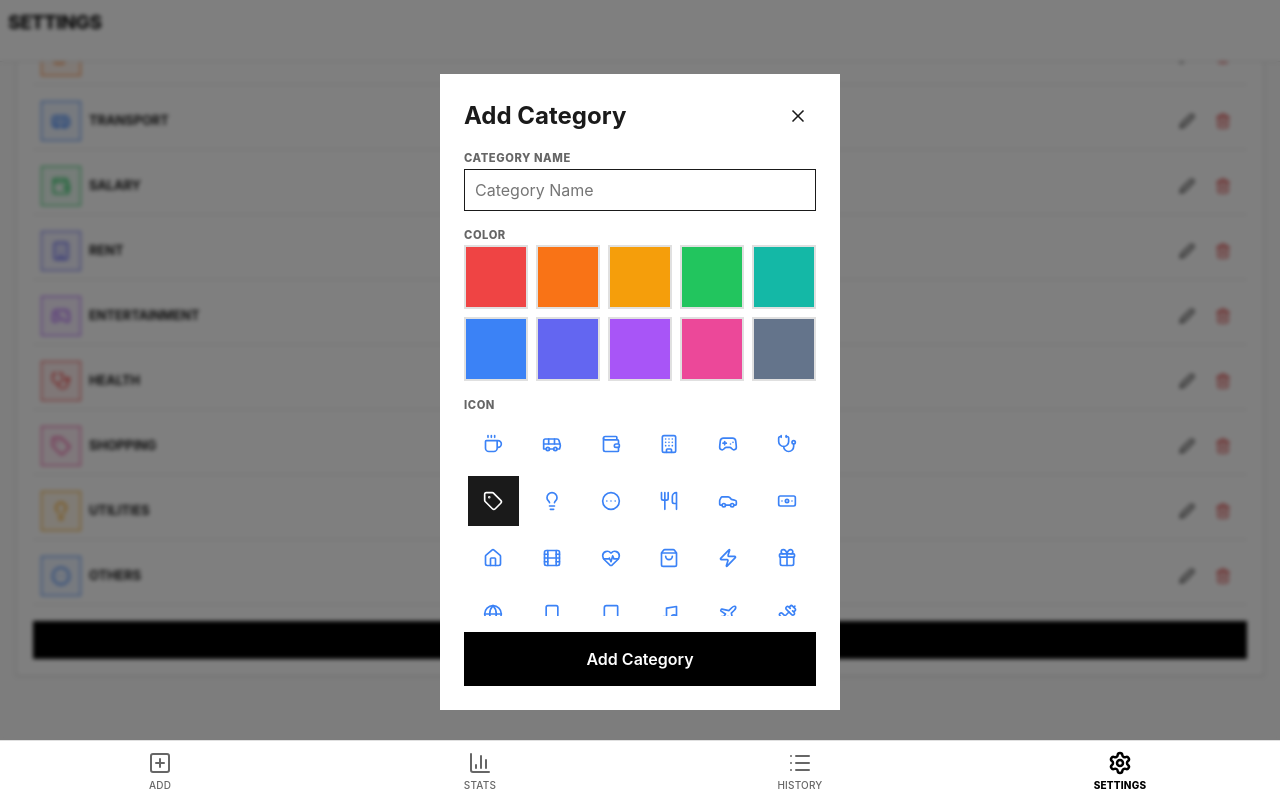
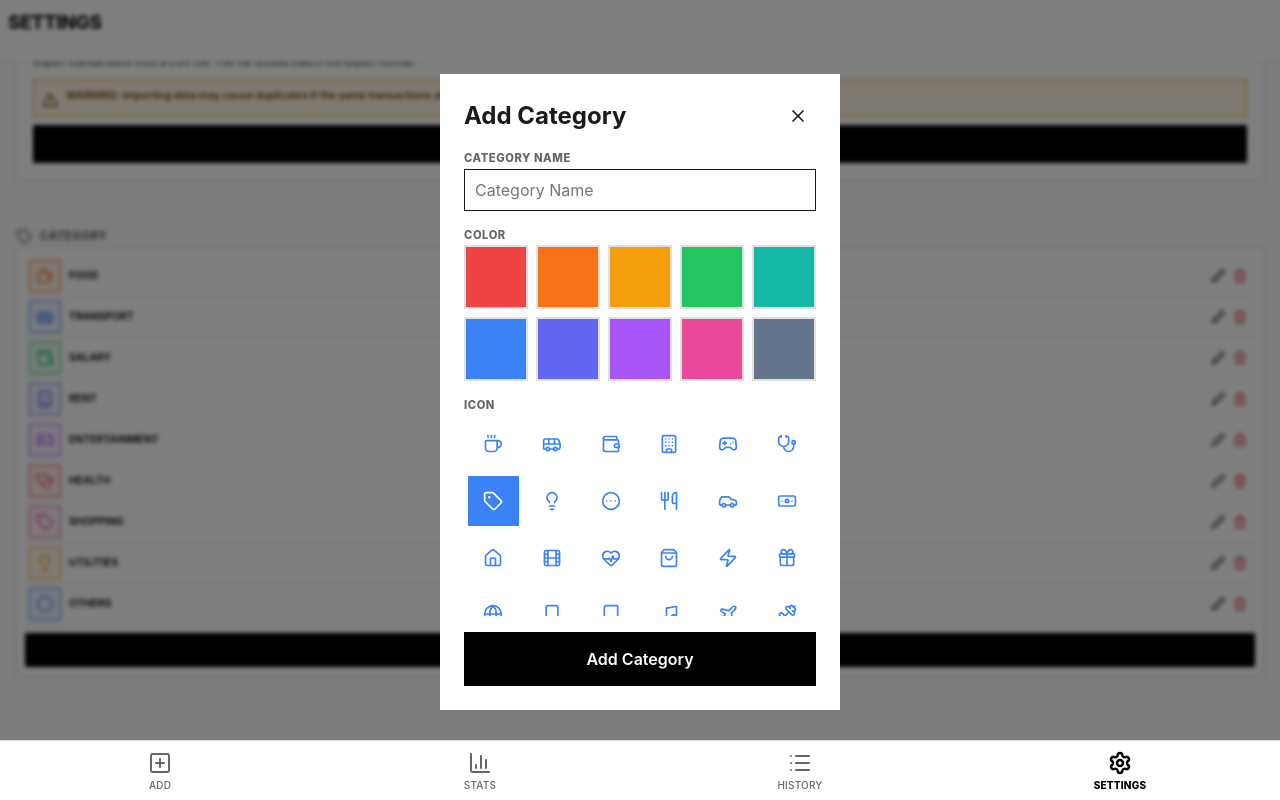
Before and after one commit to gabstevens/pocket-pilot, a React (Vite) app: page /settings in a window 1280 px wide. Both pictures are taken after a click on the button "Add Category". Built offline with nearby package versions, Linux system fonts and the light colour scheme.

Commit message:
Settings: Add category management and condense UI

```diff
--- a/src/components/AddCategoryModal.tsx
+++ b/src/components/AddCategoryModal.tsx
@@ -88,17 +88,30 @@ const AddCategoryModal: React.FC<AddCategoryModalProps> = ({ initialData, onClos
         <div className="form-group">
           <label>Icon</label>
           <div className="icon-grid border-color">
-            {AVAILABLE_ICONS.map((iconName) => (
+            {AVAILABLE_ICONS.map((iconName) => {
+              const isActive = selectedIcon === iconName;
+              return (
                 <button
                   key={iconName}
                   type="button"
                   onClick={() => setSelectedIcon(iconName)}
                   aria-label={`Select ${iconName} icon`}
-                className={`category-btn ${selectedIcon === iconName ? 'category-btn-active' : 'bg-white border-none'}`}
+                  className={`category-btn ${isActive ? '' : 'bg-white border-none'}`}
+                  style={{
+                    backgroundColor: isActive ? CATEGORY_COLORS[selectedColor] : 'white',
+                    color: isActive ? 'white' : 'inherit',
+                    borderColor: isActive ? CATEGORY_COLORS[selectedColor] : 'transparent'
+                  }}
                 >
-                <CategoryIcon name={iconName} size={20} categoryColor={selectedIcon === iconName ? undefined : selectedColor} />
+                  <CategoryIcon
+                    name={iconName}
+                    size={20}
+                    categoryColor={isActive ? undefined : selectedColor}
+                    color={isActive ? 'white' : undefined}
+                  />
                 </button>
-            ))}
+              );
+            })}
           </div>
         </div>
 
--- a/src/components/Settings.tsx
+++ b/src/components/Settings.tsx
@@ -270,46 +270,46 @@ const Settings: React.FC = () => {
             <label className="flex items-center gap-sm">
               <Tag size={16} /> {t('add.category')}
             </label>
-            <div className="card flex flex-col gap-sm p-md">
-              <div className="flex flex-col gap-sm">
+            <div className="card flex flex-col gap-none p-sm">
+              <div className="flex flex-col gap-none">
                 {categories.map(cat => (
-                  <div key={cat.name} className="flex items-center justify-between p-sm border-bottom">
+                  <div key={cat.name} className="flex items-center justify-between p-xs border-bottom">
                     <div className="flex items-center gap-sm min-w-0">
                       <div
-                        className="w-10 h-10 flex-shrink-0 flex items-center justify-center border-1"
+                        className="w-8 h-8 flex-shrink-0 flex items-center justify-center border-1"
                         style={{
                           backgroundColor: cat.color ? `${CATEGORY_COLORS[cat.color]}15` : 'transparent',
                           borderColor: cat.color ? CATEGORY_COLORS[cat.color] : 'var(--border-color)'
                         }}
                       >
-                        <CategoryIcon name={cat.icon} size={20} categoryColor={cat.color} />
+                        <CategoryIcon name={cat.icon} size={18} categoryColor={cat.color} />
                       </div>
-                      <span className="font-bold text-sm uppercase truncate">{cat.name}</span>
+                      <span className="font-bold text-xs uppercase truncate">{cat.name}</span>
                     </div>
-                    <div className="flex gap-xs flex-shrink-0">
+                    <div className="flex gap-none flex-shrink-0">
                       <button
-                        className="btn-ghost p-sm"
+                        className="btn-ghost p-xs"
                         onClick={() => setEditingCategory(cat)}
                         aria-label="Edit category"
                       >
-                        <Edit2 size={16} />
+                        <Edit2 size={14} />
                       </button>
                       <button
-                        className="btn-ghost p-sm text-error"
+                        className="btn-ghost p-xs text-error"
                         onClick={() => handleDeleteCategory(cat)}
                         aria-label="Delete category"
                       >
-                        <Trash2 size={16} />
+                        <Trash2 size={14} />
                       </button>
                     </div>
                   </div>
                 ))}
               </div>
               <button
-                className="btn-primary btn-full justify-center mt-sm"
+                className="btn-primary btn-full justify-center mt-sm p-sm text-sm"
                 onClick={() => setIsAddingCategory(true)}
               >
-                <Plus size={18} /> {t('add.addCategory')}
+                <Plus size={16} /> {t('add.addCategory')}
               </button>
             </div>
           </div>
--- a/src/components/TransactionForm.tsx
+++ b/src/components/TransactionForm.tsx
@@ -115,10 +115,6 @@ const TransactionForm: React.FC<TransactionFormProps> = ({
     if (isNewTransaction) {
       resetForm();
     }
-  };
-
-  const getCategoryColor = (name: string) => {
-    return categories.find(c => c.name === name)?.color;
   };
 
   return (
--- a/src/locales/en-US.json
+++ b/src/locales/en-US.json
@@ -65,6 +65,8 @@
     "importHelp": "Import transactions from a CSV file. The file should match the export format.",
     "importWarning": "WARNING: Importing data may cause duplicates if the same transactions already exist. Transactions with matching IDs will be updated.",
     "import": "Import CSV",
+    "categoryInUse": "Category cannot be deleted as it is used in some transactions.",
+    "deleteCategoryConfirm": "Are you sure you want to delete '{{name}}'?",
     "dataPrivacy": "All data is stored locally on your device."
   }
 }
--- a/src/locales/it-IT.json
+++ b/src/locales/it-IT.json
@@ -62,9 +62,11 @@
     "dataManagement": "Gestione Dati",
     "exportHelp": "Seleziona un intervallo di date per esportare i tuoi dati in CSV.",
     "export": "Esporta CSV",
-    "importHelp": "Importa transazioni da un file CSV. Il file dovrebbe corrispondere al formato di esportazione.",
+    "importHelp": "Importa transazioni da un file CSV. Il file deve corrispondere al formato di esportazione.",
     "importWarning": "ATTENZIONE: L'importazione dei dati potrebbe causare duplicati se le stesse transazioni esistono già. Le transazioni con ID corrispondenti verranno aggiornate.",
     "import": "Importa CSV",
+    "categoryInUse": "La categoria non può essere eliminata perché è utilizzata in alcune transazioni.",
+    "deleteCategoryConfirm": "Sei sicuro di voler eliminare '{{name}}'?",
     "dataPrivacy": "Tutti i dati sono memorizzati localmente sul tuo dispositivo."
-  }
+    }
 }
--- a/src/styles/global.css
+++ b/src/styles/global.css
@@ -451,6 +451,8 @@ button.btn-type-toggle-condensed {
 
 .w-full { width: 100%; }
 .h-full { height: 100%; }
+.w-8 { width: 32px; }
+.h-8 { height: 32px; }
 .w-9 { width: 36px; }
 .h-9 { height: 36px; }
 .w-10 { width: 40px; }
```
Also changed, not shown: 1 other file (tests, documents, lock files or other folders). Lines whose indentation alone changed are shown as unchanged.
